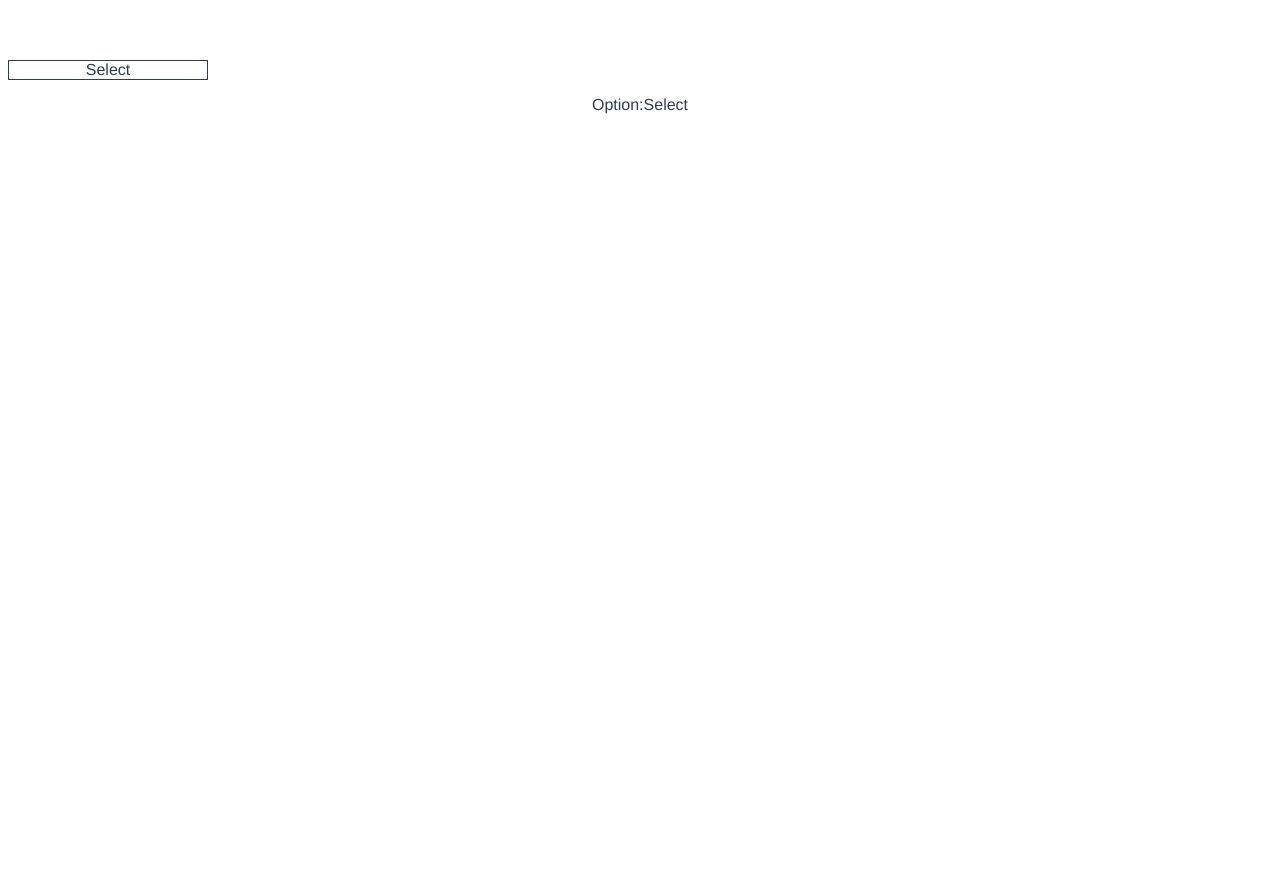
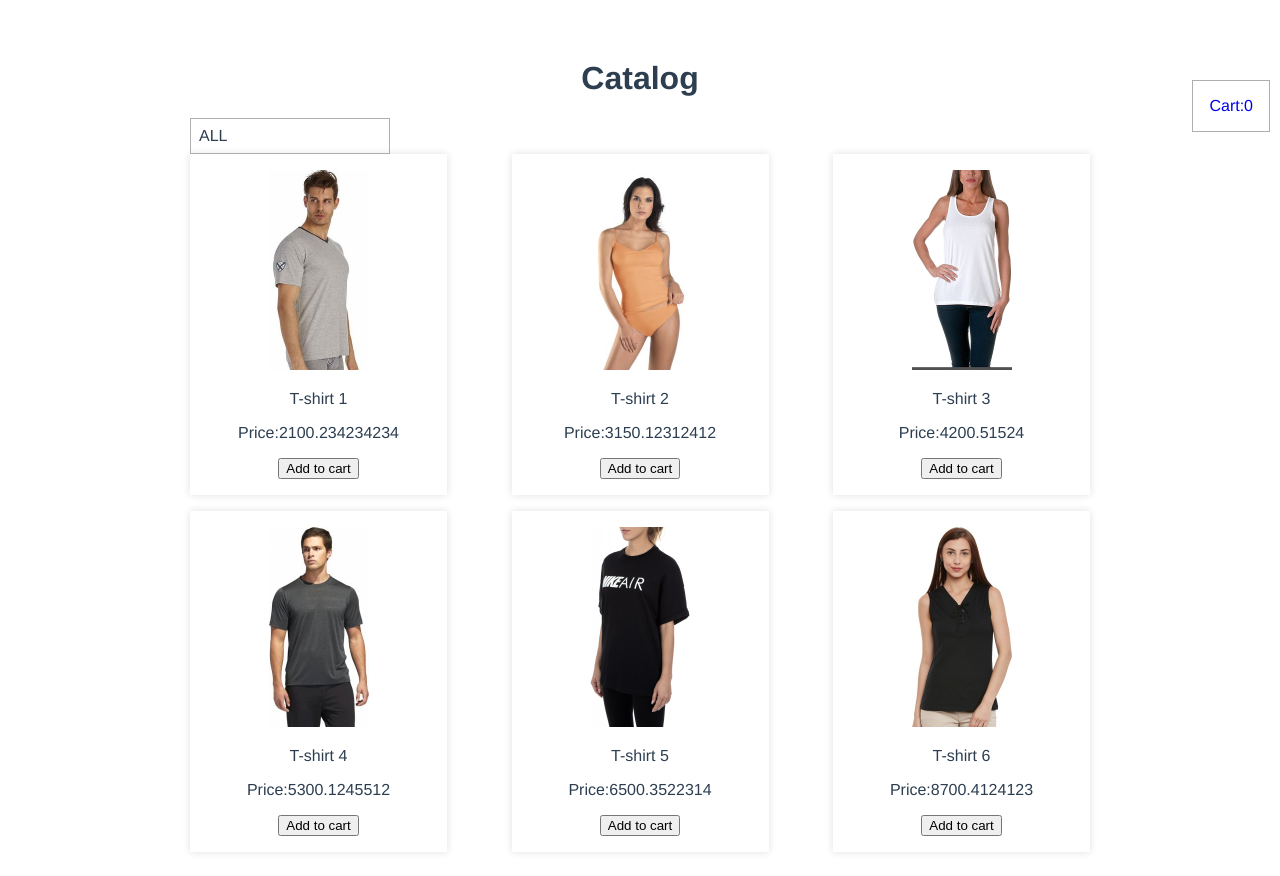
Before and after one commit to TatyanaKonina/vue, a Vue app: page /#/ in a window 1280 px wide. Before the commit the page ends 800 px from the top, so only its background shows below. Built offline with nearby package versions, Linux system fonts and the light colour scheme; data requests are answered from the project's data file.

Commit message:
add sort items by categories with select tool

```diff
--- a/db.json
+++ b/db.json
@@ -38,7 +38,7 @@
         "price": 6500.3522314,
         "article": "T5",
         "available": false,
-        "category": "Женские"
+        "category": "Мужские"
       },
       {
         "image": "6.jpeg",
--- a/src/App.vue
+++ b/src/App.vue
@@ -1,45 +1,28 @@
 <template>
 
 <div id ="app">
-  <v-select
-       :options="options"
-       @select="optionSelect"
-       :selected="selected"
-  />
-  <p>Option:{{selected}}</p>
 
 
-  <!-- <v_main_wrapper/> -->
+  <v_main_wrapper/>
 
 </div>
 
 </template>
 
 <script>
-import vSelect from './components/v-select'
+
 import v_main_wrapper from "./components/v-main-wrapper"
 export default {
   name: 'App',
   components: {
-   // v_main_wrapper,
-   vSelect
+   v_main_wrapper
   },
 
   data(){
     return {
-        options:[
-          {name: 'Option 1',value: 1},
-          {name: 'Option 2',value: 2},
-          {name: 'Option 3',value: 3},
-          {name: 'Option 4',value: 4}
-        ],
-        selected: 'Select'
     }
   },
   methods:{
-    optionSelect(option){
-      this.selected = option.name
-    }
   }
 }
 </script>
--- a/src/components/cart/v-cart-item.vue
+++ b/src/components/cart/v-cart-item.vue
@@ -59,7 +59,7 @@ export default {
     justify-content: space-between;
     align-items: center;
      box-shadow: 0 0 8px 0 #e0e0e0;
-    padding: 16px;
+    padding: 30px;
     margin-bottom: 16px;
     &__image {
       width: 50px;
--- a/src/components/catalog/v-catalog.vue
+++ b/src/components/catalog/v-catalog.vue
@@ -5,9 +5,14 @@
         </router-link>
 
     <h1> Catalog </h1>
+        <v-select
+            :selected="selected"
+            :options="categories"
+            @select="sortByCategories"
+        />
         <div class="v-catalog__list">
             <v-catalog-item
-                 v-for="product in PRODUCTS"
+                 v-for="product in filterProducts"
                  :key="product.article"
                  v-bind:product_data="product"
                  @addToCart="addToCart"
@@ -18,17 +23,25 @@
 </template>
 
 <script>
+import vSelect from '../v-select'
 import vCatalogItem from './v-catalog-item'
 import {mapActions,mapGetters} from 'vuex'
 export default {
     name:"v-catalog",
     components:{
-        vCatalogItem
+        vCatalogItem,
+        vSelect
     },
     props:{},
     data(){
         return{
-
+            categories: [
+                {name:'Мужские',value:'M'},
+                {name:'Женские',value:'W'},
+                {name:'All',value:'All'}
+            ],
+            selected:'ALL',
+            sortedProducts:[]
         }
 
     },
@@ -36,6 +49,14 @@ export default {
         ...mapGetters([
             'PRODUCTS', 'CART'
         ]),
+        filterProducts(){
+            if(this.sortedProducts.length){
+                return this.sortedProducts
+            }
+            else {
+               return this.PRODUCTS
+            }
+        }
     },
     methods:{
       ...mapActions([
@@ -44,6 +65,16 @@ export default {
           ]),
       addToCart(data){
         this.ADD_TO_CART(data)
+      },
+      sortByCategories(category){
+          this.sortedProducts = [];
+          let vm = this;
+          this.PRODUCTS.map(function(item){
+              if(item.category == category.name){
+                  vm.sortedProducts.push(item)
+              }
+          })
+          this.selected = category.name
       }
     },
     mounted(){
@@ -62,13 +93,12 @@ export default {
 
     }
     &__link_to_cart {
-        position : absolute;
-
-        top : 100 px;
-        right : 10 px;
-        padding : 16 px;
-
-        border : solid 1px grey;
+    position: fixed;
+      top: 80px;
+      right: 10px;
+      padding: 16px;
+      border: solid 1px #aeaeae;
+      background: #ffffff;
 
     }
 }
--- a/src/components/v-select.vue
+++ b/src/components/v-select.vue
@@ -2,9 +2,6 @@
     <div class="v-select">
         <p class="title"
              @click="areOptionsVisible= !areOptionsVisible"
-
-
-
         >{{selected}}</p>
         <div
             class="options"
@@ -71,19 +68,23 @@ export default {
     position:relative;
     width:200px;
     cursor: pointer;
+    text-align: left;
 }
 .title {
-    border:solid 1px;
+    border: solid 1px #aeaeae;
+    padding: 8px;
 }
 .v-select p {
-    margin: 0
+    margin: 0;
 }
 .options {
-    border:solid 1px grey;
-    position:absolute;
-    top : 30px;
-    right:0;
-    width:100%;
+    border: solid 1px #aeaeae;
+    background: #ffffff;
+    position: absolute;
+    top: 30px;
+    left: 0;
+    width: 100%;
+    padding: 8px;;
 
 }
 .options p:hover{
```
